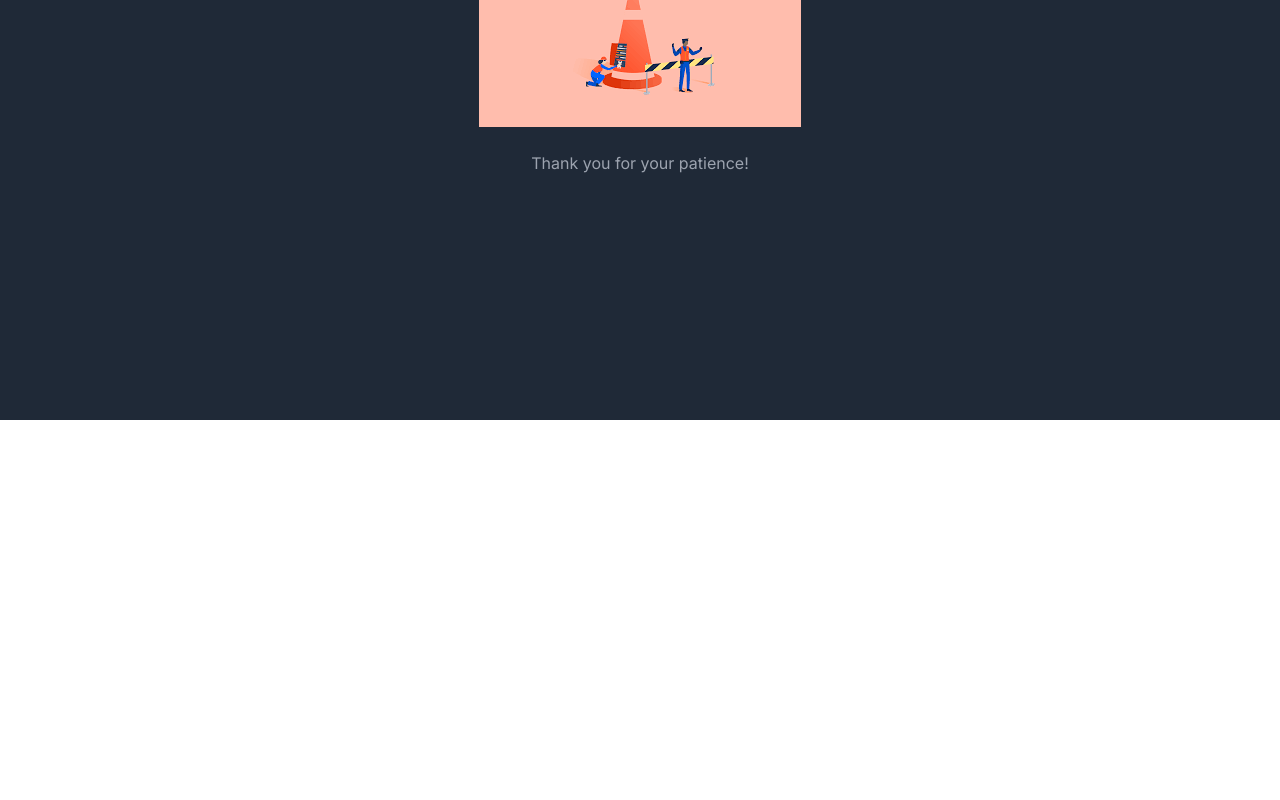
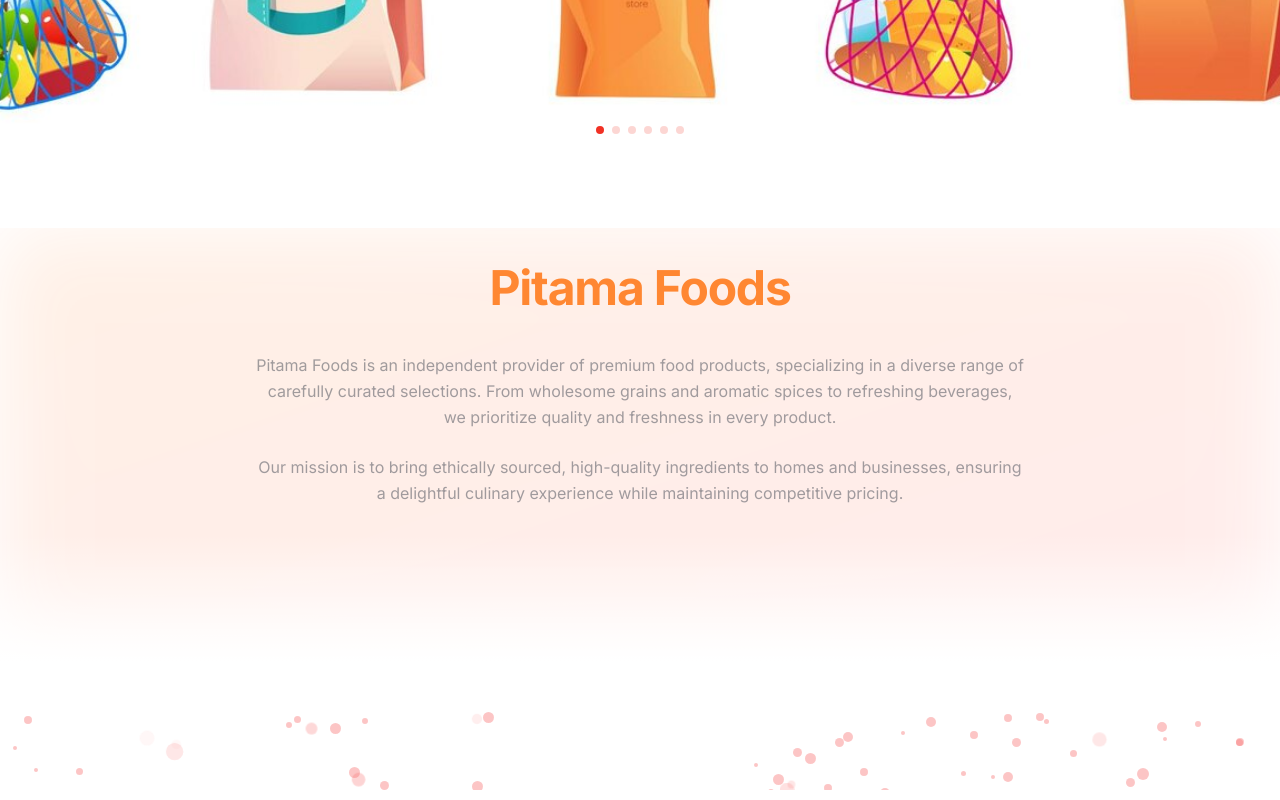
Before and after one commit to yujit2003/pitama, a Next.js app: page / in a window 1280 px wide. Shown: the part 380-1180 px from the top of the page. Before the commit the page ends 800 px from the top, so only its background shows below. Built offline with nearby package versions, Linux system fonts and the light colour scheme.

Commit message:
finallise

```diff
--- a/app/page.tsx
+++ b/app/page.tsx
@@ -1,31 +1,34 @@
-import Image from "next/image";
-import NavBar from "../components/NavBar"
-import HomeScroll from "../components/Home/HomeScroll"
-import HomeContent from "../components/Home/HomeContent"
-import Dots from "../components/Home/Dots"
-import Footer from "../components/Home/Footer"
-import Dev from "../components/Home/Dev"
-import SiteDown from "../components/SiteDown"
+"use client";
+import { useState } from "react";
+import VideoIntro from "../components/VideoIntro";
+import NavBar from "../components/NavBar";
+import HomeScroll from "../components/Home/HomeScroll";
+import HomeContent from "../components/Home/HomeContent";
+import Dots from "../components/Home/Dots";
+import Footer from "../components/Home/Footer";
+import Dev from "../components/Home/Dev";
+import SiteDown from "../components/SiteDown";
 
 export default function Home() {
+  const [showContent, setShowContent] = useState(false);
+
   return (
     <>
-    {/* <NavBar page='home'/>
+      {!showContent ? (
+        <VideoIntro onFinish={() => setShowContent(true)} />
+      ) : (
+        <>
+          <NavBar page="home" />
           <HomeScroll />
           <HomeContent />
           <br />
           <br />
-    <br />
           <Dots />
-    <Dots />
-    <Dots />
-    <Dots />
-    <br />
-    <br />
-    <br />
           <Footer />
-    <Dev /> */}
-    <SiteDown />
+          <Dev />
+          {/* <SiteDown /> */}
+        </>
+      )}
     </>
   );
 }
--- a/components/Home/Dots.jsx
+++ b/components/Home/Dots.jsx
@@ -1,13 +1,38 @@
-import React from 'react'
+"use client";
+import React, { useEffect, useState } from "react";
 
-const Dots = () => {
+const AnimatedCircles = () => {
+  const [circles, setCircles] = useState([]);
+
+  useEffect(() => {
+    const generateCircles = () => {
+      return Array.from({ length: 50 }).map(() => ({
+        left: `${Math.random() * 100}%`,
+        top: `${Math.random() * 100}%`,
+        size: `${Math.random() * 8 + 4}px`, // Smaller dots for better distribution
+        delay: `${Math.random() * 3}s`, // Shorter delay for varied animation
+      }));
+    };
+    setCircles(generateCircles());
+  }, []);
+
   return (
-    <div className="flex justify-center space-x-2 md:space-x-4 lg:space-x-6 mt-4 overflow-hidden max-w-full flex-wrap max-h-2">
-      {[...Array(150)].map((_, index) => (
-        <span key={index} className="block w-2 h-2  lg:w-2 lg:h-2 bg-gray-400 rounded-full"></span>
+    <div className="relative w-full h-20 overflow-hidden">
+      {circles.map((circle, index) => (
+        <span
+          key={index}
+          className="absolute bg-red-400 rounded-full opacity-40 animate-ping"
+          style={{
+            left: circle.left,
+            top: circle.top,
+            width: circle.size,
+            height: circle.size,
+            animationDelay: circle.delay,
+          }}
+        ></span>
       ))}
     </div>
-  )
-}
+  );
+};
 
-export default Dots
+export default AnimatedCircles;
--- a/components/Home/HomeContent.jsx
+++ b/components/Home/HomeContent.jsx
@@ -1,29 +1,84 @@
-import React from 'react';
+"use client";
+import React from "react";
+import { motion } from "framer-motion";
 
 const HomeContent = () => {
-    return (
-        <div className="box-border md:mt-20 mt-6">
-            <div className="wpb_wrapper">
-                <div id="padding-10" className="mk-padding-divider hidden sm:block clearfix"></div>
-                <div >
-                    <div id="text-block-11 " className="mk-text-block text-center mb-0  mx-2 md:mx-[30vw] ">
-                        <h1 className="text-4xl font-bold mb-8 text-[#fcaf17] -tracking-tighter">Pitama Foods</h1>
-                        <p className="">Pitama Foods is a premier provider of high-quality food products, specializing in a diverse range of offerings including rice, pulses, grains, spices, sauces and condiments, beverages, cooking essentials, and frozen items. Our commitment to excellence ensures that we deliver top-notch products that meet the highest standards of quality and freshness.</p>
-                        <p className=" pt-6">We pride ourselves on our extensive selection, catering to the needs of both retail and wholesale clients. Our dedication to customer satisfaction and product integrity is reflected in our rigorous quality control processes and our focus on food safety. At Pitama Foods, we are committed to delivering exceptional products that enhance the culinary experience of our customers while maintaining competitive pricing.</p>
-                    <div id="text-block-12" className="mk-text-block flip-x mt-8">
-                        <h1 className="text-3xl font-pacifico text-red-500 font-bold">Elevating Every Meal with Quality You Can Trust.</h1>
-                    </div>
-                    <a href="/products">
-                    <button className="border mt-6 border-red-700 text-red-700 hover:bg-red-700 hover:text-white transition-all duration-300 py-2 px-4 justify-center items center">Browse Products</button>
-                    </a>
+  return (
+    <div className="relative box-border md:mt-20 mt-6 px-4 overflow-hidden">
+      {/* Background Animation */}
+      <motion.div
+        className="absolute inset-0 bg-gradient-to-br from-[#ff6b00] to-[#ff3b3b] opacity-20 blur-2xl"
+        initial={{ opacity: 0 }}
+        animate={{ opacity: 0.2 }}
+        transition={{ duration: 1.5 }}
+      />
 
-                    </div>
-                <div >
-                </div>
-                </div>
-            </div>
-        </div>
-    );
+      {/* Fade effect at the bottom */}
+      <div className="absolute bottom-0 left-0 w-full h-32 bg-gradient-to-t from-white via-white/50 to-transparent pointer-events-none"></div>
+
+      <div className="relative z-10 wpb_wrapper">
+        <div className="hidden sm:block h-10"></div>
+
+        {/* Animated Header */}
+        <motion.div
+          initial={{ opacity: 0, y: -20 }}
+          animate={{ opacity: 1, y: 0 }}
+          transition={{ duration: 0.8 }}
+          className="text-center mb-6"
+        >
+          <h1 className="text-5xl font-bold text-[#ff6b00] tracking-tight">
+            Pitama Foods
+          </h1>
+        </motion.div>
+
+        {/* Description */}
+        <motion.div
+          initial={{ opacity: 0, y: 20 }}
+          animate={{ opacity: 1, y: 0 }}
+          transition={{ duration: 1, delay: 0.2 }}
+          className="text-center max-w-3xl mx-auto text-gray-800 leading-relaxed"
+        >
+          <p>
+            Pitama Foods is an independent provider of premium food products,
+            specializing in a diverse range of carefully curated selections.
+            From wholesome grains and aromatic spices to refreshing beverages,
+            we prioritize quality and freshness in every product.
+          </p>
+          <p className="pt-6">
+            Our mission is to bring ethically sourced, high-quality ingredients
+            to homes and businesses, ensuring a delightful culinary experience
+            while maintaining competitive pricing.
+          </p>
+        </motion.div>
+
+        {/* Tagline */}
+        <motion.div
+          initial={{ scale: 0.9, opacity: 0 }}
+          animate={{ scale: 1, opacity: 1 }}
+          transition={{ duration: 1, delay: 0.5 }}
+          className="mt-8 text-center"
+        >
+          <h2 className="text-3xl font-pacifico text-[#ff3b3b] font-bold">
+            Elevating Every Meal with Quality You Can Trust.
+          </h2>
+        </motion.div>
+
+        {/* Button */}
+        <motion.div
+          initial={{ opacity: 0, scale: 0.9 }}
+          animate={{ opacity: 1, scale: 1 }}
+          transition={{ duration: 0.8, delay: 0.7 }}
+          className="mt-6 text-center"
+        >
+          <a href="/products">
+            <button className="bg-[#ff3b3b] mb-6 text-white hover:bg-[#ff6b00] transition-all duration-300 py-3 px-6 text-lg font-semibold rounded-md shadow-md">
+              Browse Products
+            </button>
+          </a>
+        </motion.div>
+      </div>
+    </div>
+  );
 };
 
 export default HomeContent;
--- a/components/Home/HomeScroll.jsx
+++ b/components/Home/HomeScroll.jsx
@@ -1,57 +1,45 @@
-import React from 'react';
-import scrollHome from "../../images/home_scroll.jpg";
-import Image from 'next/image';
+"use client"; // Ensures it runs on the client side
+
+import React from "react";
+import Image from "next/image";
+import { Swiper, SwiperSlide } from "swiper/react";
+import { Autoplay, Pagination, Navigation } from "swiper/modules";
+import "swiper/css";
+import "swiper/css/navigation";
+import "swiper/css/pagination";
+
+import scrollHome from "../../images/home_scroll.jpg"; // Ensure correct path
 
 const HomeScroll = () => {
   return (
-    <div className="overflow-hidden relative w-full md:h-[50vh]">
-      <div className="mk-photo-roller-frame">
+    <div className="relative w-full md:h-[50vh]">
+      <Swiper
+        modules={[Autoplay, Pagination, Navigation]}
+        spaceBetween={20}
+        slidesPerView={1}
+        loop={true}
+        autoplay={{
+          delay: 3000, // 3 seconds per slide
+          disableOnInteraction: false, // Keeps autoplay running
+        }}
+        pagination={{ clickable: true }}
+        navigation
+        className="w-full h-full"
+      >
+        {[...Array(6)].map((_, index) => (
+          <SwiperSlide key={index}>
             <Image
               width={1380}
               height={345}
               alt="Policy"
               src={scrollHome}
-          className="w-[80vw] md:h-[48vh] object-cover mx-6"
+              className="w-full md:h-[48vh] object-cover"
             />
-
-        <Image
-          width={1380}
-          height={345}
-          alt="Policy"
-          src={scrollHome}
-          className="w-[80vw] md:h-[48vh] object-cover"
-        />
-        <Image
-          width={1380}
-          height={345}
-          alt="Policy"
-          src={scrollHome}
-          className="w-[80vw] md:h-[48vh] object-cover"
-        />
-        <Image
-          width={1380}
-          height={345}
-          alt="Policy"
-          src={scrollHome}
-          className="w-[80vw] md:h-[48vh] object-cover"
-        />
-        <Image
-          width={1380}
-          height={345}
-          alt="Policy"
-          src={scrollHome}
-          className="w-[80vw] md:h-[48vh] object-cover"
-        />
-        <Image
-          width={1380}
-          height={345}
-          alt="Policy"
-          src={scrollHome}
-          className="w-[80vw] md:h-[48vh] object-cover"
-        />
-      </div>
+          </SwiperSlide>
+        ))}
+      </Swiper>
     </div>
   );
-}
+};
 
 export default HomeScroll;
--- /dev/null
+++ b/components/VideoIntro.jsx
@@ -0,0 +1,36 @@
+"use client";
+import { useState, useEffect } from "react";
+
+export default function VideoIntro({ onFinish }) {
+  const [skip, setSkip] = useState(false);
+
+  useEffect(() => {
+    const timer = setTimeout(() => {
+      onFinish();
+    }, 5000); // Adjust time as needed
+    return () => clearTimeout(timer); // Cleanup
+  }, [onFinish]);
+
+  return (
+    <div className="h-screen w-full flex items-center justify-center bg-black relative">
+      <video
+        className="w-full h-full object-cover"
+        autoPlay
+        muted
+        loop
+        playsInline
+      >
+        <source src="/intro.mp4" type="video/mp4" />
+        Your browser does not support the video tag.
+      </video>
+
+      {/* Skip Button */}
+      <button
+        className="absolute bottom-10 right-10 bg-white text-black px-4 py-2 rounded-lg shadow-md hover:bg-gray-200 transition"
+        onClick={onFinish}
+      >
+        Skip
+      </button>
+    </div>
+  );
+}
--- a/package.json
+++ b/package.json
@@ -9,11 +9,13 @@
     "lint": "next lint"
   },
   "dependencies": {
+    "framer-motion": "^12.4.7",
     "next": "14.2.5",
     "react": "^18",
     "react-dom": "^18",
     "react-icons": "^5.2.1",
-    "react-whatsapp": "^0.3.0"
+    "react-whatsapp": "^0.3.0",
+    "swiper": "^11.2.4"
   },
   "devDependencies": {
     "@types/node": "^20",
```
Also changed, not shown: app/contact/page.jsx (+34 -26 lines), 2 other files (tests, documents, lock files or other folders). Lines whose indentation alone changed are shown as unchanged.
